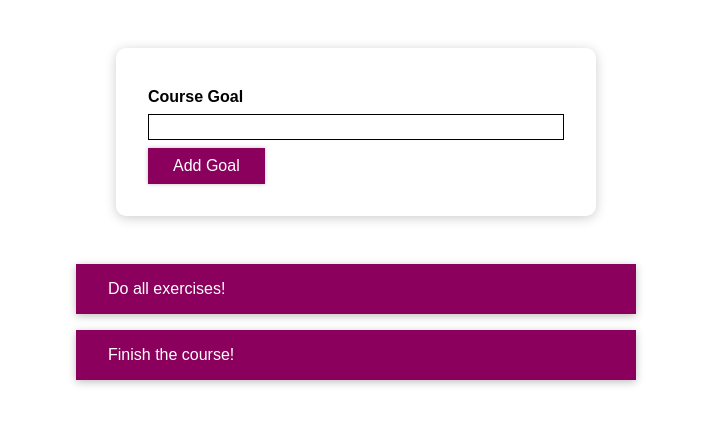
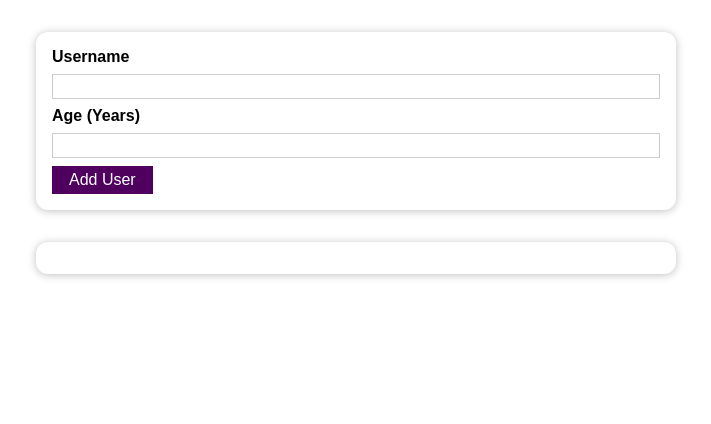
Before and after one commit to hiren100/The-Frontend-Developer-Career-Path, a React (Vite) app in the folder vit_react/: page / in a window 1280 px wide. Shown: the top 424 px of the page, without its empty margins (284-995 px from the left). Built offline with nearby package versions, Linux system fonts and the light colour scheme.

Commit message:
add user form project

```diff
--- a/vit_react/src/App.jsx
+++ b/vit_react/src/App.jsx
@@ -1,57 +1,26 @@
 import React, { useState } from 'react';
 
-import CourseGoalList from './components/CourseGoals/CourseGoalList/CourseGoalList';
-import CourseInput from './components/CourseGoals/CourseInput/CourseInput';
-import './App.css';
+import AddUser from './components/Users/AddUser';
+import UsersList from './components/Users/UsersList';
 
-const App = () => {
-  const [courseGoals, setCourseGoals] = useState([
-    { text: 'Do all exercises!', id: 'g1' },
-    { text: 'Finish the course!', id: 'g2' }
-  ]);
+function App() {
+  const [usersList, setUsersList] = useState([]);
 
-  const addGoalHandler = enteredText => {
-    setCourseGoals(prevGoals => {
-      const updatedGoals = [...prevGoals];
-      updatedGoals.unshift({ text: enteredText, id: Math.random().toString() });
-      return updatedGoals;
+  const addUserHandler = (uName, uAge) => {
+    setUsersList((prevUsersList) => {
+      return [
+        ...prevUsersList,
+        { name: uName, age: uAge, id: Math.random().toString() },
+      ];
     });
   };
 
-  const deleteItemHandler = goalId => {
-    setCourseGoals(prevGoals => {
-      const updatedGoals = prevGoals.filter(goal => goal.id !== goalId);
-      return updatedGoals;
-    });
-  };
-
-  let content = (
-    <p style={{ textAlign: 'center' }}>No goals found. Maybe add one?</p>
-  );
-
-  if (courseGoals.length > 0) {
-    content = (
-      <CourseGoalList items={courseGoals} onDeleteItem={deleteItemHandler} />
-    );
-  }
-
   return (
     <div>
-      <section id="goal-form">
-        <CourseInput onAddGoal={addGoalHandler} />
-      </section>
-      <section id="goals">
-        {content}
-        {/* {courseGoals.length > 0 && (
-          <CourseGoalList
-            items={courseGoals}
-            onDeleteItem={deleteItemHandler}
-          />
-        ) // <p style={{ textAlign: 'center' }}>No goals found. Maybe add one?</p>
-        } */}
-      </section>
+      <AddUser onAddUser={addUserHandler} />
+      <UsersList users={usersList} />
     </div>
   );
-};
+}
 
 export default App;
--- /dev/null
+++ b/vit_react/src/components/UI/Button.jsx
@@ -0,0 +1,17 @@
+import React from 'react';
+
+import classes from './Button.module.css';
+
+const Button = (props) => {
+  return (
+    <button
+      className={classes.button}
+      type={props.type || 'button'}
+      onClick={props.onClick}
+    >
+      {props.children}
+    </button>
+  );
+};
+
+export default Button;
--- /dev/null
+++ b/vit_react/src/components/UI/Button.module.css
@@ -0,0 +1,18 @@
+.button {
+  font: inherit;
+  border: 1px solid #4f005f;
+  background: #4f005f;
+  color: white;
+  padding: 0.25rem 1rem;
+  cursor: pointer;
+}
+
+.button:hover,
+.button:active {
+  background: #741188;
+  border-color: #741188;
+}
+
+.button:focus {
+  outline: none;
+}
--- /dev/null
+++ b/vit_react/src/components/UI/Card.module.css
@@ -0,0 +1,5 @@
+.card {
+  background: white;
+  box-shadow: 0 2px 8px rgba(0, 0, 0, 0.26);
+  border-radius: 10px;
+}
--- /dev/null
+++ b/vit_react/src/components/UI/ErrorModal.jsx
@@ -0,0 +1,26 @@
+import React from 'react';
+
+import Card from './Card';
+import Button from './Button';
+import classes from './ErrorModal.module.css';
+
+const ErrorModal = (props) => {
+  return (
+    <div>
+      <div className={classes.backdrop} onClick={props.onConfirm} />
+      <Card className={classes.modal}>
+        <header className={classes.header}>
+          <h2>{props.title}</h2>
+        </header>
+        <div className={classes.content}>
+          <p>{props.message}</p>
+        </div>
+        <footer className={classes.actions}>
+          <Button onClick={props.onConfirm}>Okay</Button>
+        </footer>
+      </Card>
+    </div>
+  );
+};
+
+export default ErrorModal;
--- /dev/null
+++ b/vit_react/src/components/UI/ErrorModal.module.css
@@ -0,0 +1,45 @@
+.backdrop {
+  position: fixed;
+  top: 0;
+  left: 0;
+  width: 100%;
+  height: 100vh;
+  z-index: 10;
+  background: rgba(0, 0, 0, 0.75);
+}
+
+.modal {
+  position: fixed;
+  top: 30vh;
+  left: 10%;
+  width: 80%;
+  z-index: 100;
+  overflow: hidden;
+}
+
+.header {
+  background: #4f005f;
+  padding: 1rem;
+}
+
+.header h2 {
+  margin: 0;
+  color: white;
+}
+
+.content {
+  padding: 1rem;
+}
+
+.actions {
+  padding: 1rem;
+  display: flex;
+  justify-content: flex-end;
+}
+
+@media (min-width: 768px) {
+  .modal {
+    left: calc(50% - 20rem);
+    width: 40rem;
+  }
+}
--- /dev/null
+++ b/vit_react/src/components/Users/AddUser.jsx
@@ -0,0 +1,78 @@
+import React, { useState } from 'react';
+
+import Card from '../UI/Card';
+import Button from '../UI/Button';
+import ErrorModal from '../UI/ErrorModal';
+import classes from './AddUser.module.css';
+
+const AddUser = (props) => {
+  const [enteredUsername, setEnteredUsername] = useState('');
+  const [enteredAge, setEnteredAge] = useState('');
+  const [error, setError] = useState();
+
+  const addUserHandler = (event) => {
+    event.preventDefault();
+    if (enteredUsername.trim().length === 0 || enteredAge.trim().length === 0) {
+      setError({
+        title: 'Invalid input',
+        message: 'Please enter a valid name and age (non-empty values).',
+      });
+      return;
+    }
+    if (+enteredAge < 1) {
+      setError({
+        title: 'Invalid age',
+        message: 'Please enter a valid age (> 0).',
+      });
+      return;
+    }
+    props.onAddUser(enteredUsername, enteredAge);
+    setEnteredUsername('');
+    setEnteredAge('');
+  };
+
+  const usernameChangeHandler = (event) => {
+    setEnteredUsername(event.target.value);
+  };
+
+  const ageChangeHandler = (event) => {
+    setEnteredAge(event.target.value);
+  };
+
+  const errorHandler = () => {
+    setError(null);
+  };
+
+  return (
+    <div>
+      {error && (
+        <ErrorModal
+          title={error.title}
+          message={error.message}
+          onConfirm={errorHandler}
+        />
+      )}
+      <Card className={classes.input}>
+        <form onSubmit={addUserHandler}>
+          <label htmlFor="username">Username</label>
+          <input
+            id="username"
+            type="text"
+            value={enteredUsername}
+            onChange={usernameChangeHandler}
+          />
+          <label htmlFor="age">Age (Years)</label>
+          <input
+            id="age"
+            type="number"
+            value={enteredAge}
+            onChange={ageChangeHandler}
+          />
+          <Button type="submit">Add User</Button>
+        </form>
+      </Card>
+    </div>
+  );
+};
+
+export default AddUser;
--- /dev/null
+++ b/vit_react/src/components/Users/AddUser.module.css
@@ -0,0 +1,26 @@
+.input {
+  margin: 2rem auto;
+  padding: 1rem;
+  width: 90%;
+  max-width: 40rem;
+}
+
+.input label {
+  display: block;
+  font-weight: bold;
+  margin-bottom: 0.5rem;
+}
+
+.input input {
+  font: inherit;
+  display: block;
+  width: 100%;
+  border: 1px solid #ccc;
+  padding: 0.15rem;
+  margin-bottom: 0.5rem;
+}
+
+.input input:focus {
+  outline: none;
+  border-color: #4f005f;
+}
--- /dev/null
+++ b/vit_react/src/components/Users/UsersList.jsx
@@ -0,0 +1,20 @@
+import React from 'react';
+
+import Card from '../UI/Card';
+import classes from './UsersList.module.css';
+
+const UsersList = (props) => {
+  return (
+    <Card className={classes.users}>
+      <ul>
+        {props.users.map((user) => (
+          <li key={user.id}>
+            {user.name} ({user.age} years old)
+          </li>
+        ))}
+      </ul>
+    </Card>
+  );
+};
+
+export default UsersList;
--- /dev/null
+++ b/vit_react/src/components/Users/UsersList.module.css
@@ -0,0 +1,16 @@
+.users {
+  margin: 2rem auto;
+  width: 90%;
+  max-width: 40rem;
+}
+
+.users ul {
+  list-style: none;
+  padding: 1rem;
+}
+
+.users li {
+  border: 1px solid #ccc;
+  margin: 0.5rem 0;
+  padding: 0.5rem;
+}
```
